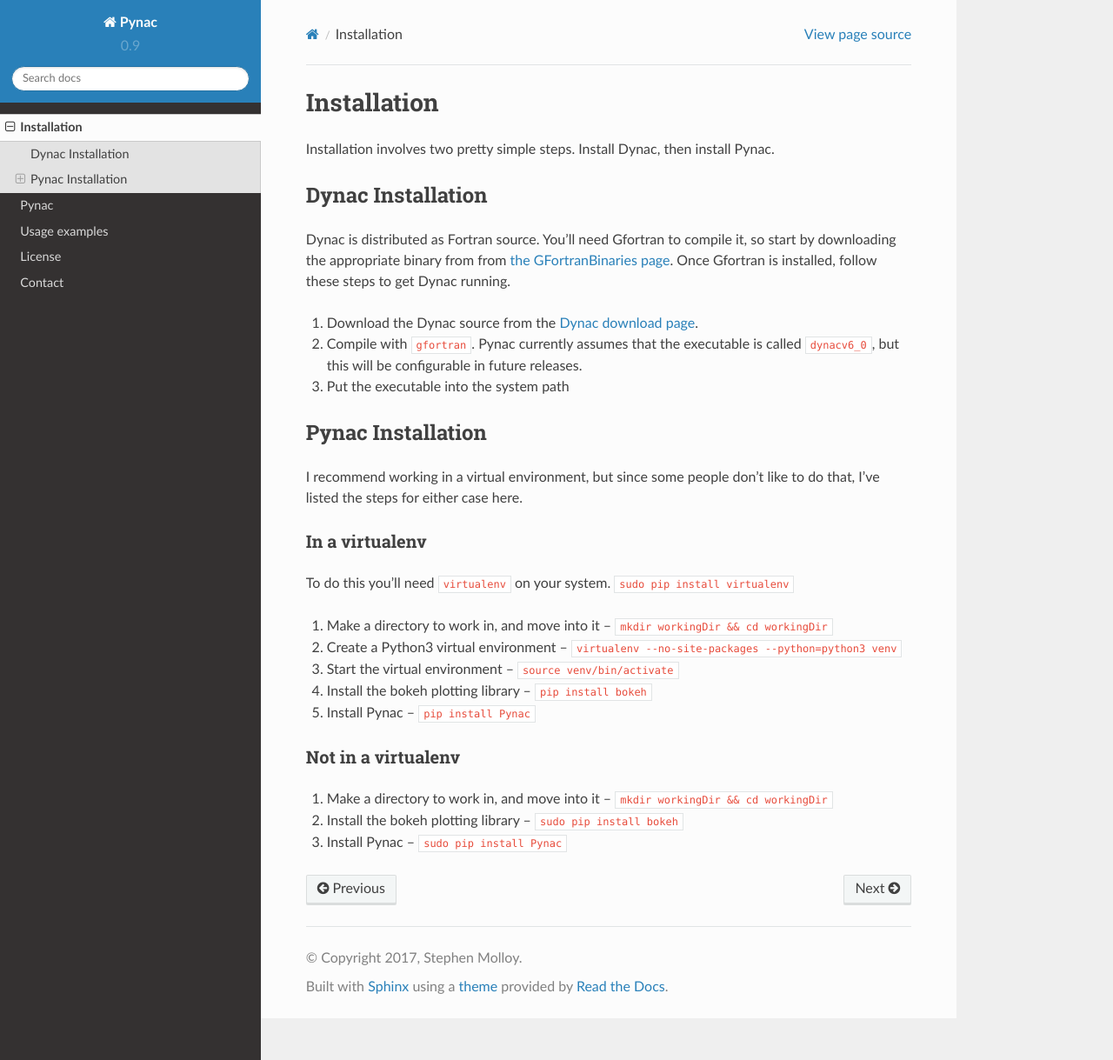
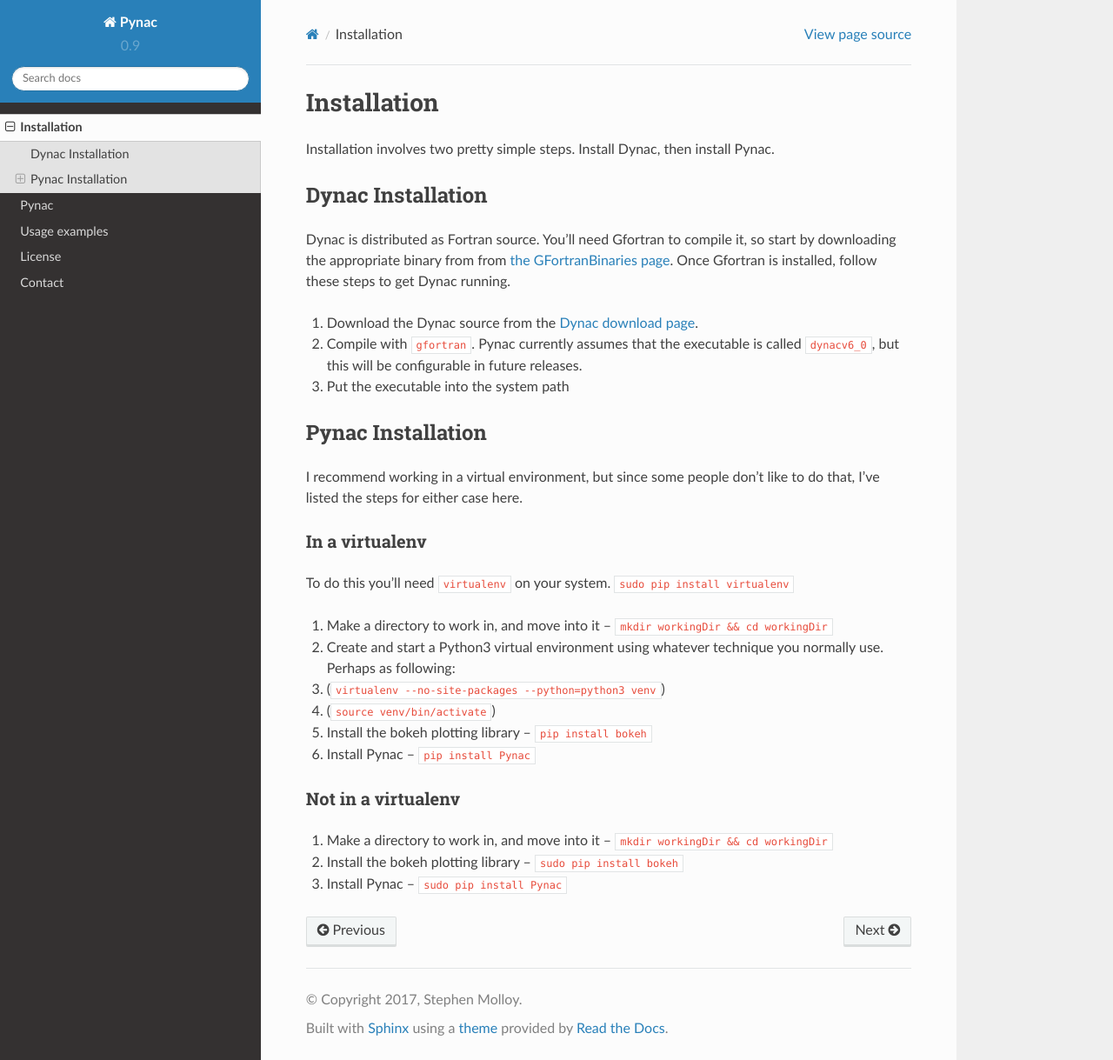
Before and after one commit to se-esss-litterbox/Pynac, a Sphinx documentation site: the page built from docs/installation.rst, in a window 1280 px wide and 1219 px high. Shown: the whole window at 87% size. Built offline with Sphinx 7.4.7 and the Read the Docs theme 2.0.0, drawn with Linux system fonts in a browser that asks for light colours; pages that are not in the unit, such as notebooks, are missing from menus.

Commit message:
Updated installation info for virtualenv

```diff
--- a/docs/installation.rst
+++ b/docs/installation.rst
@@ -29,8 +29,9 @@
 To do this you'll need ``virtualenv`` on your system.  ``sudo pip install virtualenv``
 
 #. Make a directory to work in, and move into it -- ``mkdir workingDir && cd workingDir``
-#. Create a Python3 virtual environment -- ``virtualenv --no-site-packages --python=python3 venv``
-#. Start the virtual environment -- ``source venv/bin/activate``
+#. Create and start a Python3 virtual environment using whatever technique you normally use.  Perhaps as following:
+#. (``virtualenv --no-site-packages --python=python3 venv``)
+#. (``source venv/bin/activate``)
 #. Install the bokeh plotting library -- ``pip install bokeh``
 #. Install Pynac -- ``pip install Pynac``
 
```
